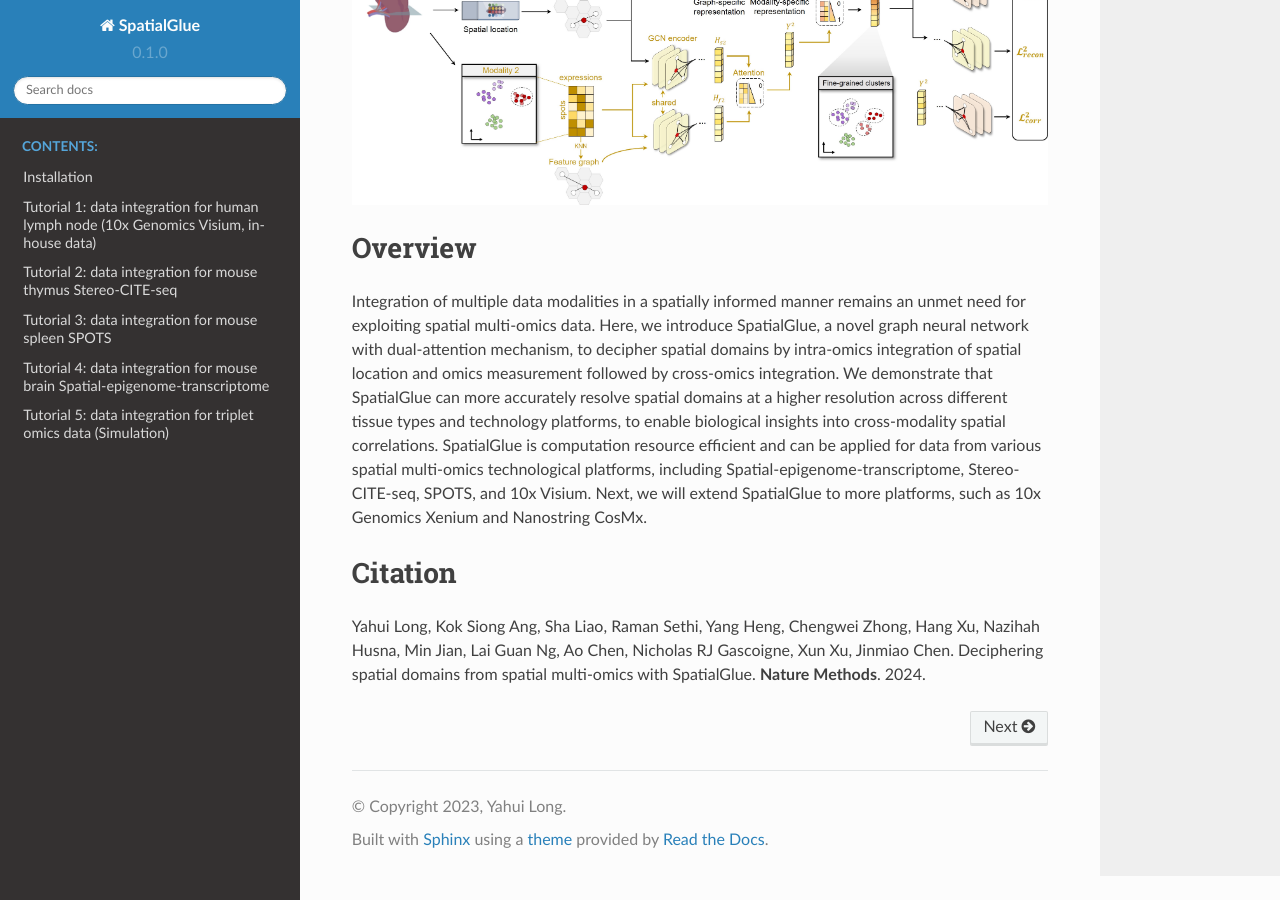
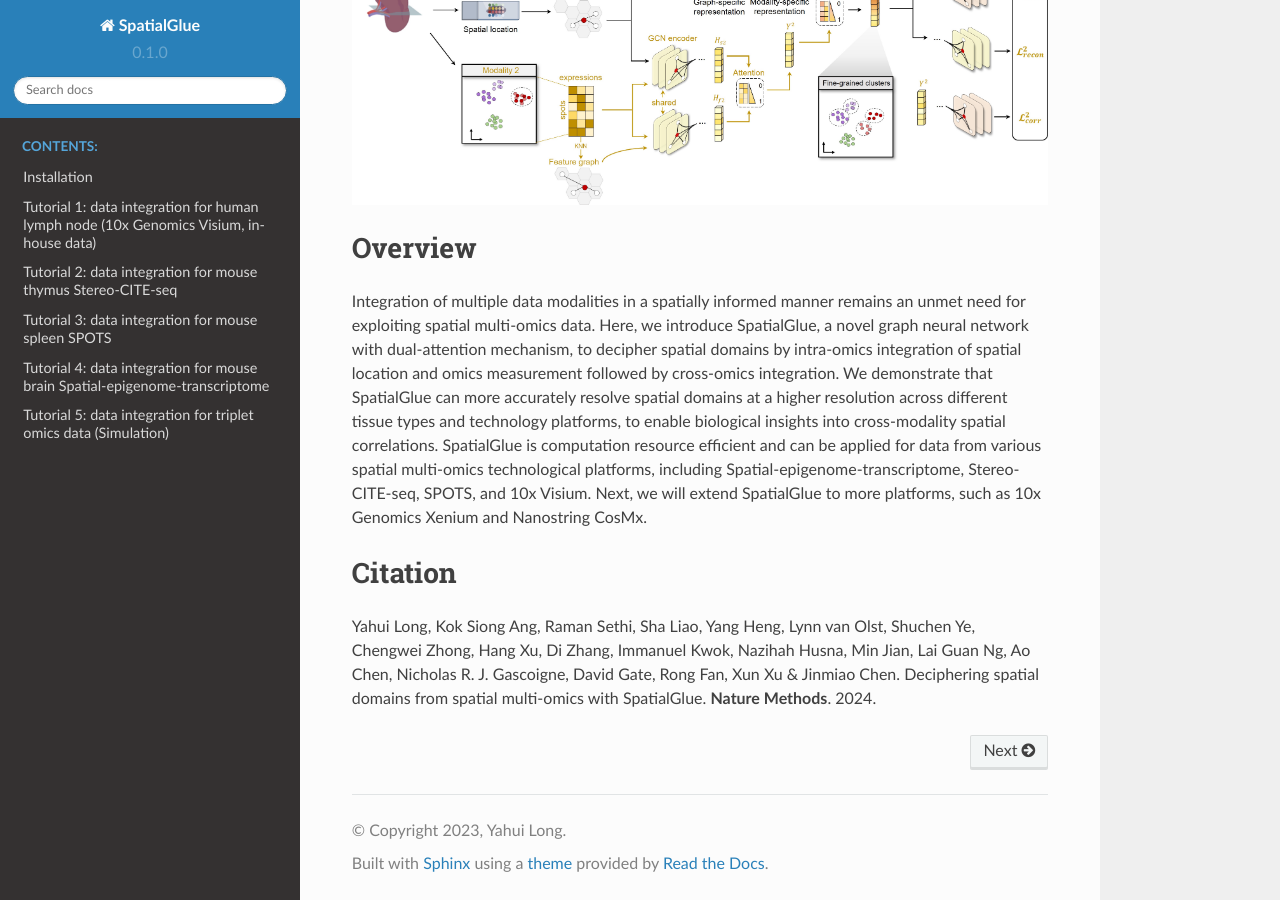
Before and after one commit to JinmiaoChenLab/SpatialGlue_tutorials, a Sphinx documentation site: the page built from docs/source/index.rst, in a window 1280 px wide and 900 px high, scrolled down 659 px. Built offline with Sphinx 7.4.7 and the Read the Docs theme 2.0.0, drawn with Linux system fonts in a browser that asks for light colours.

Commit message:
Update index.rst

```diff
--- a/docs/source/index.rst
+++ b/docs/source/index.rst
@@ -29,4 +29,4 @@ Integration of multiple data modalities in a spatially informed manner remains a
 
 Citation
 ========
-Yahui Long, Kok Siong Ang, Sha Liao, Raman Sethi, Yang Heng, Chengwei Zhong, Hang Xu, Nazihah Husna, Min Jian, Lai Guan Ng, Ao Chen, Nicholas RJ Gascoigne, Xun Xu, Jinmiao Chen. Deciphering spatial domains from spatial multi-omics with SpatialGlue. **Nature Methods**. 2024.
+Yahui Long, Kok Siong Ang, Raman Sethi, Sha Liao, Yang Heng, Lynn van Olst, Shuchen Ye, Chengwei Zhong, Hang Xu, Di Zhang, Immanuel Kwok, Nazihah Husna, Min Jian, Lai Guan Ng, Ao Chen, Nicholas R. J. Gascoigne, David Gate, Rong Fan, Xun Xu & Jinmiao Chen. Deciphering spatial domains from spatial multi-omics with SpatialGlue. **Nature Methods**. 2024.
```
